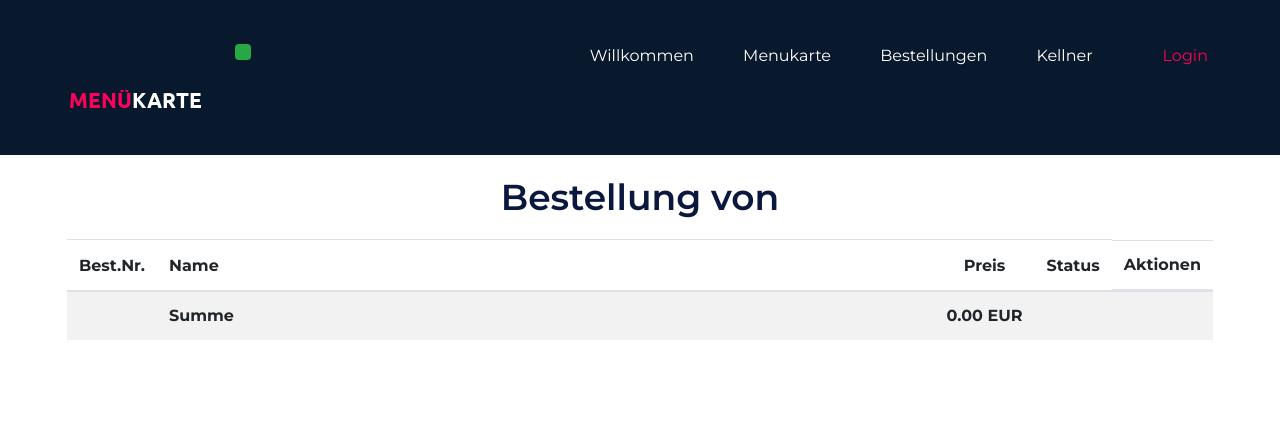
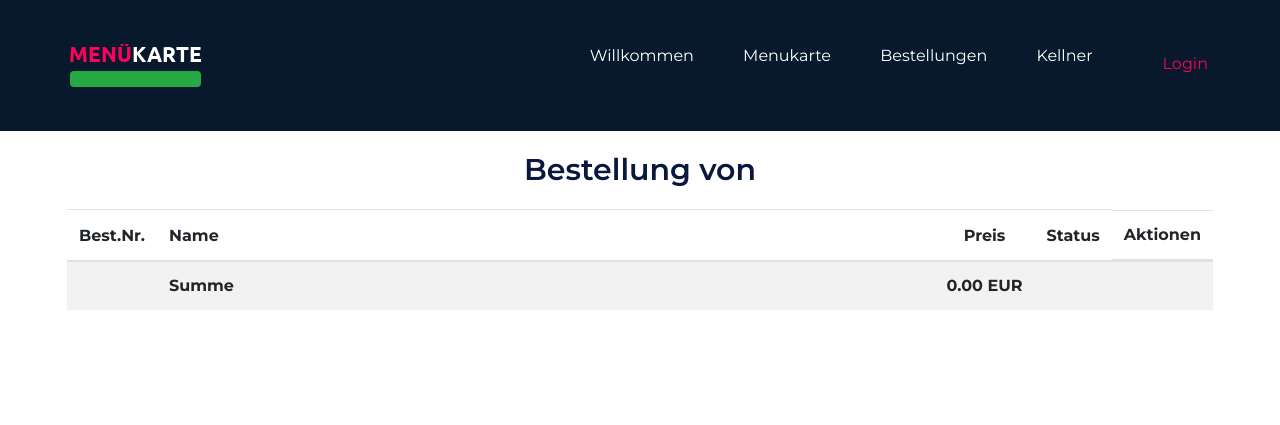
Before and after one commit to BelaSchrammDev/menuwebsite_symfony, a Symfony app: template templates/order/index.html.twig in a window 1280 px wide. Shown: the top 425 px of the page. Run offline with Twig, Linux system fonts and the light colour scheme; the template is opened without the code that fills it, so the values that code supplies are empty; some libraries are stand-ins or nearby versions.

Commit message:
restyle recipes list

```diff
--- a/templates/base.html.twig
+++ b/templates/base.html.twig
@@ -34,20 +34,10 @@
 
 		<!-- Header section -->
 		<header class="header-section clearfix">
-			<a href="{{path('app_home')}}" class="site-logo">
-				<img src="{{asset('img/logo.png')}}" alt="">
-			</a>
-			<div class="header-right">
-				<div class="user-panel">
-					{% if not is_granted('IS_AUTHENTICATED_FULLY') %}
-						<a href="{{ path('app_login') }}" class="register">Login</a>
-					{% endif %}
-					{% if is_granted('IS_AUTHENTICATED_FULLY') %}
-						<a href="{{ path('app_logout') }}" class="register">Ausloggen</a>
-					{% endif %}
-				</div>
-			</div>
 			<div class="site-logo">
+				<a href="{{path('app_home')}}">
+					<img src="{{asset('img/logo.png')}}" alt="" class="mb-2">
+				</a>
 				{% if is_granted('IS_AUTHENTICATED_FULLY') %}
 					<div class="dropdown show">
 						<a class="btn btn-secondary dropdown-toggle" href="#" role="button" id="dropdownMenuLink" data-toggle="dropdown" aria-haspopup="true" aria-expanded="false">
@@ -64,6 +54,16 @@
 					<h3>{{ current_place.getPlaceName() }}</h3>
 					</div>
 				{% endif %}
+			</div>
+			<div class="header-right">
+				<div class="user-panel mt-2">
+					{% if not is_granted('IS_AUTHENTICATED_FULLY') %}
+						<a href="{{ path('app_login') }}" class="register">Login</a>
+					{% endif %}
+					{% if is_granted('IS_AUTHENTICATED_FULLY') %}
+						<a href="{{ path('app_logout') }}" class="register">Ausloggen</a>
+					{% endif %}
+				</div>
 			</div>
 
 			<ul class="main-menu">
--- a/templates/gericht/index.html.twig
+++ b/templates/gericht/index.html.twig
@@ -4,11 +4,12 @@
 	<br>
 	<div class="container">
 		<div class="d-flex justify-content-between align-items-start">
-			<h1>Liste der Gerichte</h1>
+			<h3>Liste der Gerichte</h3>
 			<a href="{{ path('app_gericht.create') }}" class="btn btn-primary">Gericht hinzufügen</a>
 		</div>
 		<br>
 
+		<div class="table-responsive">
 			<table class="table table-striped">
 				<thead>
 					<tr>
@@ -45,4 +46,5 @@
 				{% endfor %}
 			</table>
 		</div>
+	</div>
 {% endblock %}
--- a/templates/order/index.html.twig
+++ b/templates/order/index.html.twig
@@ -6,8 +6,8 @@
 
 	<div class="container">
 		<br>
-		<h2 class="text-center">Bestellung von
-			{{ place }}</h2>
+		<h3 class="text-center">Bestellung von
+			{{ place }}</h3>
 		<br>
 
 		<div class="table-responsive">
```
Lines whose indentation alone changed are shown as unchanged.
